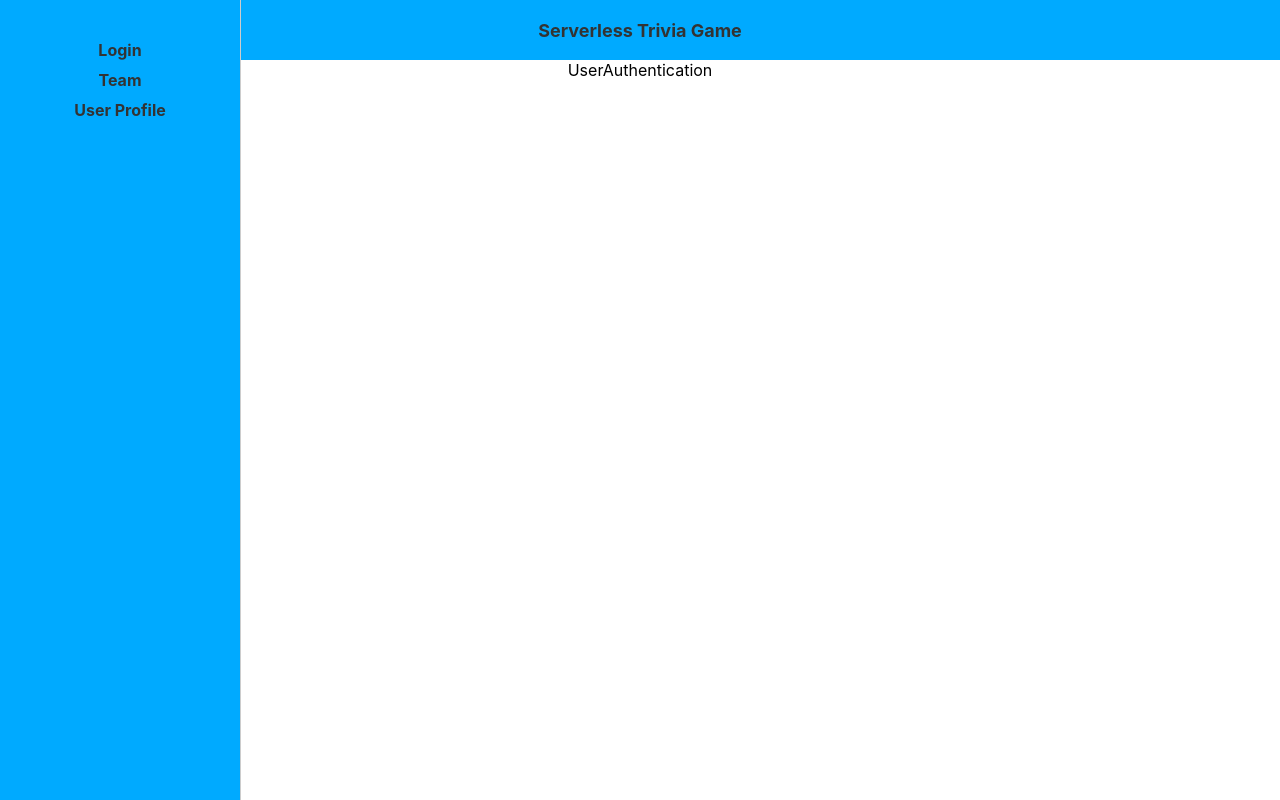
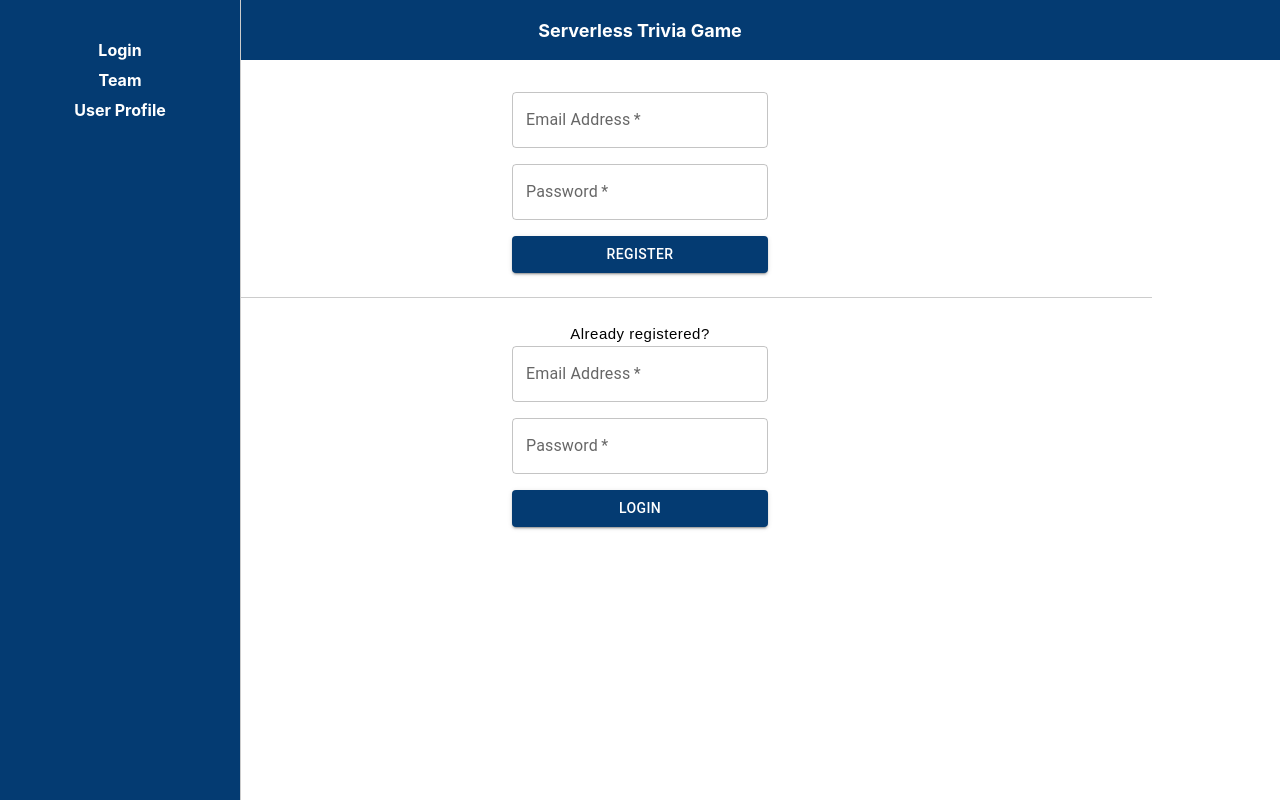
Before and after one commit to muskanvazirani/TriviaTitans---Multi-Cloud-Serverless-Application, a React (Create React App) app in the folder serverless-trivia-frontend/: page / in a window 1280 px wide. Built offline with nearby package versions, Linux system fonts and the light colour scheme.

Commit message:
setup firebase authentication

```diff
--- a/serverless-trivia-frontend/package.json
+++ b/serverless-trivia-frontend/package.json
@@ -11,6 +11,7 @@
     "@testing-library/react": "^13.4.0",
     "@testing-library/user-event": "^13.5.0",
     "axios": "^1.4.0",
+    "firebase": "^10.0.0",
     "react": "^18.2.0",
     "react-dom": "^18.2.0",
     "react-router-dom": "^6.14.1",
--- a/serverless-trivia-frontend/src/components/layout/Header/Header.scss
+++ b/serverless-trivia-frontend/src/components/layout/Header/Header.scss
@@ -1,5 +1,5 @@
-$header-bg: #00aaff;
-$header-color: #333;
+$header-bg: rgb(4, 59, 114);
+$header-color: rgb(255, 255, 255);
 
 .header {
   background-color: $header-bg;
--- a/serverless-trivia-frontend/src/components/layout/SideNavBar/SideNavBar.scss
+++ b/serverless-trivia-frontend/src/components/layout/SideNavBar/SideNavBar.scss
@@ -1,5 +1,5 @@
-$sidebar-bg: #00aaff;
-$sidebar-color: #333;
+$sidebar-bg: rgb(4, 59, 114);
+$sidebar-color: rgb(255, 255, 255);
 $border-color: #ccc;
 
 .sidebar {
@@ -11,6 +11,7 @@ $border-color: #ccc;
   top: 0;
   left: 0;
   border-right: 1px solid $border-color;
+
 }
 
 .sidebar__list {
--- /dev/null
+++ b/serverless-trivia-frontend/src/firebase-config.js
@@ -0,0 +1,15 @@
+import { initializeApp } from "firebase/app";
+import { getAuth } from 'firebase/auth';
+
+const firebaseConfig = {
+  apiKey: "AIzaSyBmj8EazZwuJHAG68fO5SiguRyUOTptNUg",
+  authDomain: "integral-server-387216.firebaseapp.com",
+  projectId: "integral-server-387216",
+  storageBucket: "integral-server-387216.appspot.com",
+  messagingSenderId: "1048439879359",
+  appId: "1:1048439879359:web:b67e890e99f57580adf80a"
+};
+
+// Initialize Firebase
+const app = initializeApp(firebaseConfig);
+export const auth = getAuth(app);
--- /dev/null
+++ b/serverless-trivia-frontend/src/pages/UserAuthentication/LoginRegister.jsx
@@ -0,0 +1,61 @@
+import React, { useState } from "react";
+import Box from "@mui/material/Box";
+import TextField from "@mui/material/TextField";
+import Button from "@mui/material/Button";
+import { createUserWithEmailAndPassword } from "firebase/auth";
+import { auth } from "../../firebase-config";
+
+function LoginRegister({ type = 'LOGIN' }) {
+  const [email, setEmail] = useState("");
+  const [password, setPassword] = useState("");
+
+  const register = async () => {
+    try {
+        const user = await createUserWithEmailAndPassword(auth, email, password);
+    } catch (error) {
+        console.log(error);
+    }
+  };
+
+  return (
+    <Box
+      component="form"
+      autoComplete="off"
+      sx={{
+        display: "flex",
+        flexDirection: "column",
+        alignItems: "center",
+        gap: "1rem",
+      }}
+    >
+      <TextField
+        required
+        id="outlined-required"
+        sx={{ width: "20%" }}
+        label="Email Address"
+        onChange={(event) => setEmail(event.target.value)}
+      />
+      <TextField
+        required
+        id="outlined-password-input"
+        label="Password"
+        type="password"
+        sx={{ width: "20%" }}
+        onChange={(event) => setPassword(event.target.value)}
+      />
+      <Button
+        variant="contained"
+        size="medium"
+        sx={{
+          width: "20%",
+          backgroundColor: "rgb(4, 59, 114)",
+        }}
+        onClick={register}
+      >
+        {type}
+      </Button>
+    </Box>
+  );
+}
+
+export default LoginRegister;
--- a/serverless-trivia-frontend/src/pages/UserAuthentication/UserAuthentication.jsx
+++ b/serverless-trivia-frontend/src/pages/UserAuthentication/UserAuthentication.jsx
@@ -1,9 +1,39 @@
-import React from 'react'
+import React from "react";
+import LoginRegister from "./LoginRegister";
+import Box from "@mui/material/Box";
+import Typography from "@mui/material/Typography";
 
 const UserAuthentication = () => {
   return (
-    <div>UserAuthentication</div>
-  )
-}
+    <div>
+      <Box sx={{ margin: "2rem 0" }}>
+        <LoginRegister type="REGISTER" />
+        <Box
+          sx={{
+            display: "flex",
+            justifyContent: "center",
+            alignItems: "center",
+            margin: "1rem 0",
+          }}
+        >
+          <hr
+            style={{
+              width: "80%",
+              border: "none",
+              borderBottom: "1px solid #ccc",
+            }}
+          />
+        </Box>
+        <Typography
+          variant="caption"
+          sx={{ textAlign: "center", fontFamily: "sans-serif", fontSize: 15 }}
+        >
+          Already registered?
+        </Typography>
+        <LoginRegister />
+      </Box>
+    </div>
+  );
+};
 
-export default UserAuthentication
+export default UserAuthentication;
```
Also changed, not shown: 1 other file (tests, documents, lock files or other folders).
